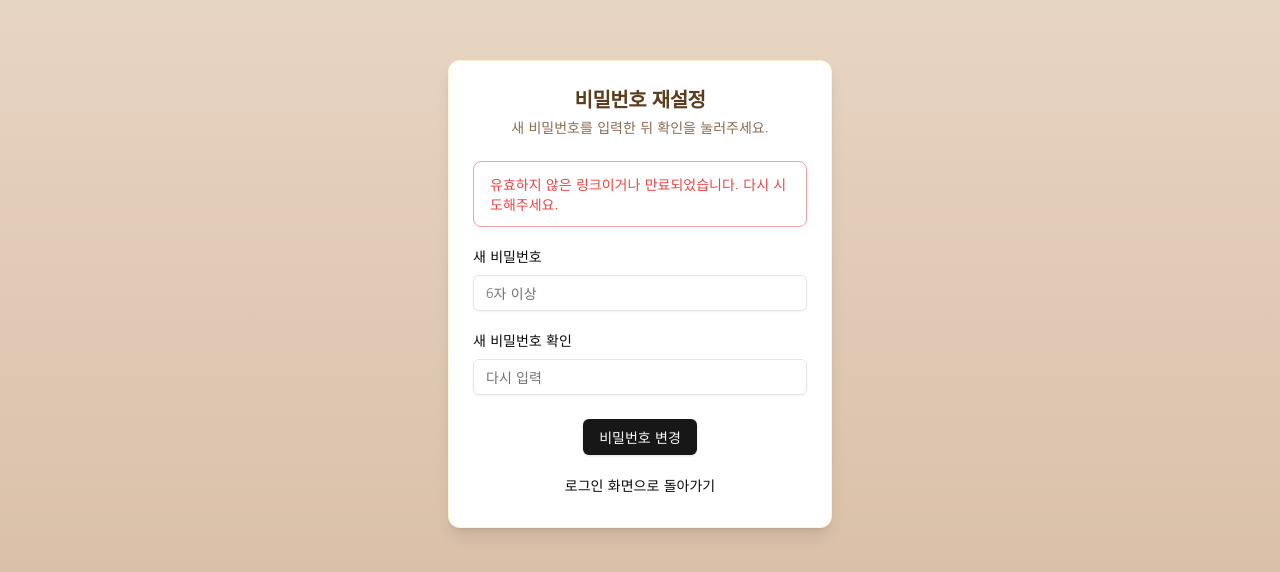
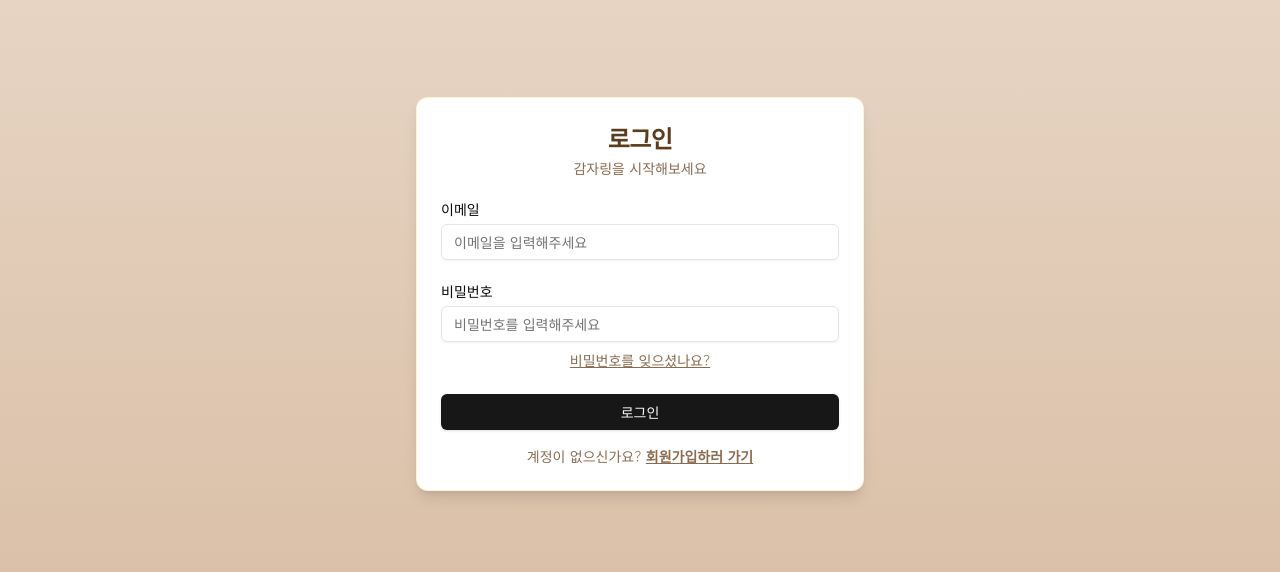
Before and after one commit to rockcha/GamjaRing, a React (Vite) app: page /login in a window 1280 px wide. Shown: the part 106-678 px from the top of the page. Built offline with nearby package versions, Linux system fonts and the light colour scheme; no server answers.

Commit message:
로그인페이지 버그 개선

```diff
--- a/src/components/widgets/PotatoPokeButton.tsx
+++ b/src/components/widgets/PotatoPokeButton.tsx
@@ -106,7 +106,6 @@ export default function PotatoPokeButton({
     >
       <div className="text-center w-full border-b py-1 pb-3">
         <h3 className="text-lg font-bold text-[#3d2b1f]">{`${partnerNickname} 👉콕 찌르기`}</h3>
-        <p className="text-sm text-[#6b533b]">{subtitle}</p>
       </div>
 
       <motion.button
--- a/src/pages/LoginPage.tsx
+++ b/src/pages/LoginPage.tsx
@@ -1,17 +1,20 @@
-// src/pages/ResetPasswordPage.tsx
+// src/pages/LoginPage.tsx
 "use client";
 
-import { useEffect, useState } from "react";
-import { useNavigate, useLocation } from "react-router-dom";
+import { useState } from "react";
+import { Link, useNavigate } from "react-router-dom";
+import { useUser } from "@/contexts/UserContext";
+import { runDataIntegrityCheck } from "@/utils/DataIntegrityCheck";
 import supabase from "@/lib/supabase";
 
+// shadcn/ui
 import {
   Card,
   CardHeader,
+  CardContent,
+  CardFooter,
   CardTitle,
   CardDescription,
-  CardContent,
-  CardFooter,
 } from "@/components/ui/card";
 import { Input } from "@/components/ui/input";
 import { Label } from "@/components/ui/label";
@@ -19,151 +22,181 @@ import { Button } from "@/components/ui/button";
 import { Alert, AlertDescription } from "@/components/ui/alert";
 import { Loader2 } from "lucide-react";
 
-export default function ResetPasswordPage() {
+const errorMessageMap: Record<string, string> = {
+  "Invalid login credentials": "이메일 또는 비밀번호가 잘못되었습니다.",
+  "User already registered": "이미 가입된 이메일입니다.",
+  "Email not confirmed": "이메일 인증이 완료되지 않았습니다.",
+  "Signup requires a valid email": "유효한 이메일을 입력해주세요.",
+  "Password should be at least 6 characters":
+    "비밀번호는 최소 6자 이상이어야 합니다.",
+};
+
+export default function LoginPage() {
+  const [email, setEmail] = useState("");
+  const [password, setPassword] = useState("");
+  const [errorMsg, setErrorMsg] = useState("");
+  const [infoMsg, setInfoMsg] = useState("");
+  const [checking, setChecking] = useState(false);
+
   const navigate = useNavigate();
-  const location = useLocation();
+  const { login, user, loading, fetchUser } = useUser();
 
-  const [pwd1, setPwd1] = useState("");
-  const [pwd2, setPwd2] = useState("");
-  const [busy, setBusy] = useState(true); // 초기 링크 확인/세션 교환
-  const [saving, setSaving] = useState(false); // 비번 업데이트
-  const [error, setError] = useState<string | null>(null);
-  const [msg, setMsg] = useState<string | null>(null);
+  const translateError = (msg: string): string =>
+    errorMessageMap[msg] || "문제가 발생했습니다. 다시 시도해주세요.";
 
-  useEffect(() => {
-    (async () => {
-      try {
-        // 1) PKCE(code) 링크 처리
-        const url = new URL(window.location.href);
-        const code = url.searchParams.get("code");
-        if (code) {
-          const { error } = await supabase.auth.exchangeCodeForSession(
-            window.location.href
-          );
-          if (error) throw error;
-          // 주소창 정리(토큰 파라미터 제거)
-          window.history.replaceState({}, document.title, "/auth/reset");
+  const handleLogin = async () => {
+    setErrorMsg("");
+    setInfoMsg("");
+
+    const { error } = await login(email, password);
+    if (error) {
+      setErrorMsg(translateError(error.message));
+      return;
     }
 
-        // 2) 세션 확인 (hash 방식 포함)
-        const { data } = await supabase.auth.getSession();
-        if (!data.session) {
-          setError(
-            "유효하지 않은 링크이거나 만료되었습니다. 다시 시도해주세요."
+    setChecking(true);
+    // (선택) 데이터 정합성 체크
+    // try {
+    //   const fetchedUser = await fetchUser();
+    //   const userId = (fetchedUser as { id?: string } | null | undefined)?.id ?? user?.id;
+    //   if (userId) await runDataIntegrityCheck(userId);
+    // } finally {
+    //   setChecking(false);
+    // }
+    navigate("/main");
+  };
+
+  const handleSendReset = async (
+    e?: React.MouseEvent<HTMLButtonElement | HTMLAnchorElement>
+  ) => {
+    e?.preventDefault();
+
+    setErrorMsg("");
+    setInfoMsg("");
+
+    const suggested = email.trim();
+    const input = window.prompt(
+      "재설정 링크를 받을 이메일 주소를 입력하세요:",
+      suggested
     );
+    if (input === null) return;
+
+    const addr = input.trim();
+    if (!addr) {
+      setErrorMsg("이메일을 입력해주세요.");
+      return;
     }
-      } catch (e) {
-        setError(
-          e instanceof Error ? e.message : "링크 처리 중 문제가 발생했습니다."
-        );
-      } finally {
-        setBusy(false);
-      }
-    })();
-    // location.key를 deps에 두면 동일 경로 재방문 시에도 1회 더 체크 가능
-  }, [location.key]);
 
-  const onUpdate = async () => {
-    setError(null);
-    setMsg(null);
+    const origin = window.location.origin;
+    const redirectTo = `${origin}/auth/reset`;
 
-    if (pwd1.length < 6)
-      return setError("비밀번호는 최소 6자 이상이어야 합니다.");
-    if (pwd1 !== pwd2) return setError("비밀번호가 일치하지 않습니다.");
-
-    setSaving(true);
     try {
-      const { error } = await supabase.auth.updateUser({ password: pwd1 });
+      const { error } = await supabase.auth.resetPasswordForEmail(addr, {
+        redirectTo,
+      });
       if (error) throw error;
 
-      setMsg("비밀번호가 변경되었습니다. 다시 로그인해주세요!");
-      await supabase.auth.signOut();
-      navigate("/login", { replace: true });
+      if (!email) setEmail(addr);
+      setInfoMsg(
+        "재설정 링크를 메일로 보냈어요. 메일함(스팸함 포함)을 확인해주세요!"
+      );
     } catch (e) {
-      setError(
-        e instanceof Error ? e.message : "비밀번호 변경에 실패했습니다."
-      );
-    } finally {
-      setSaving(false);
+      const msg =
+        e instanceof Error ? e.message : "재설정 메일 전송에 실패했습니다.";
+      setErrorMsg(translateError(msg));
     }
   };
 
-  if (busy) {
   return (
-      <div className="min-h-dvh flex items-center justify-center px-4">
-        <Loader2 className="h-6 w-6 animate-spin" />
-      </div>
-    );
-  }
-
-  return (
-    <div className="min-h-dvh flex items-center justify-center bg-gradient-to-b from-[#e9d8c8] to-[#d8bca3] px-4 py-8">
-      <Card className="w-full max-w-sm shadow-lg border border-amber-200/40">
+    <div className="min-h-dvh flex items-center justify-center bg-gradient-to-b from-[#e9d8c8] to-[#d8bca3] px-4 py-8 sm:py-12">
+      <Card className="w-full max-w-md shadow-lg border border-amber-200/40">
         <CardHeader className="space-y-1 text-center">
-          <CardTitle className="text-xl font-bold text-[#5b3d1d]">
-            비밀번호 재설정
+          <CardTitle className="text-2xl font-bold text-[#5b3d1d]">
+            로그인
           </CardTitle>
           <CardDescription className="text-[#8a6b50]">
-            새 비밀번호를 입력한 뒤 확인을 눌러주세요.
+            감자링을 시작해보세요
           </CardDescription>
         </CardHeader>
 
-        <CardContent className="space-y-4">
-          {error && (
-            <Alert variant="destructive">
-              <AlertDescription>{error}</AlertDescription>
-            </Alert>
-          )}
-          {msg && (
-            <Alert>
-              <AlertDescription>{msg}</AlertDescription>
-            </Alert>
-          )}
-
-          <div className="space-y-2">
-            <Label htmlFor="pwd1">새 비밀번호</Label>
+        <form
+          onSubmit={(e) => {
+            e.preventDefault();
+            handleLogin();
+          }}
+        >
+          <CardContent className="flex flex-col gap-6">
+            {/* 이메일 */}
+            <div className="grid gap-2">
+              <Label htmlFor="email">이메일</Label>
               <Input
-              id="pwd1"
-              type="password"
-              placeholder="6자 이상"
-              value={pwd1}
-              onChange={(e) => setPwd1(e.target.value)}
-              disabled={saving}
+                id="email"
+                type="email"
+                inputMode="email"
+                autoComplete="email"
+                placeholder="이메일을 입력해주세요"
+                value={email}
+                onChange={(e) => setEmail(e.target.value)}
+                disabled={loading || checking}
               />
             </div>
 
-          <div className="space-y-2">
-            <Label htmlFor="pwd2">새 비밀번호 확인</Label>
+            {/* 비밀번호 */}
+            <div className="grid gap-2">
+              <Label htmlFor="password">비밀번호</Label>
               <Input
-              id="pwd2"
+                id="password"
                 type="password"
-              placeholder="다시 입력"
-              value={pwd2}
-              onChange={(e) => setPwd2(e.target.value)}
-              disabled={saving}
+                autoComplete="current-password"
+                placeholder="비밀번호를 입력해주세요"
+                value={password}
+                onChange={(e) => setPassword(e.target.value)}
+                disabled={loading || checking}
               />
+              <button
+                type="button"
+                onClick={handleSendReset}
+                className="text-sm underline text-[#8a6b50] hover:text-[#6b4e2d] self-end"
+              >
+                비밀번호를 잊으셨나요?
+              </button>
             </div>
+
+            {/* 알림 */}
+            {(errorMsg || infoMsg) && (
+              <Alert variant={errorMsg ? "destructive" : "default"}>
+                <AlertDescription>{errorMsg || infoMsg}</AlertDescription>
+              </Alert>
+            )}
           </CardContent>
 
-        <CardFooter className="flex flex-col gap-3">
-          <Button onClick={onUpdate} disabled={saving}>
-            {saving ? (
+          <CardFooter className="flex flex-col gap-4">
+            <Button
+              type="submit"
+              className="w-full"
+              disabled={loading || checking}
+            >
+              {loading || checking ? (
                 <>
                   <Loader2 className="mr-2 h-4 w-4 animate-spin" />
-                변경 중…
+                  로그인 중...
                 </>
               ) : (
-              "비밀번호 변경"
+                "로그인"
               )}
             </Button>
-          <Button
-            variant="ghost"
-            onClick={() => navigate("/login")}
-            disabled={saving}
+
+            <div className="text-sm text-center text-[#8a6b50]">
+              계정이 없으신가요?{" "}
+              <Link
+                to="/signup"
+                className="underline font-semibold hover:text-[#6b4e2d]"
               >
-            로그인 화면으로 돌아가기
-          </Button>
+                회원가입하러 가기
+              </Link>
+            </div>
           </CardFooter>
+        </form>
       </Card>
     </div>
   );
--- a/src/pages/MainPage.tsx
+++ b/src/pages/MainPage.tsx
@@ -28,14 +28,14 @@ export default function MainPage() {
       */}
       <div
         className="
-    grid gap-4 items-start
+    grid gap-2 items-start
     grid-cols-1
     md:[grid-template-columns:minmax(220px,.9fr)_minmax(0,0.9fr)]
     lg:[grid-template-columns:minmax(240px,.8fr)_minmax(0,1.4fr)_minmax(0,1fr)]
   "
       >
         {/* 왼쪽: 포크 버튼 + 감자 진행 카드 (상대적으로 좁은 컬럼) */}
-        <div className="flex flex-col gap-4 min-w-0">
+        <div className="flex flex-col gap-2 min-w-0">
           {isCoupled ? (
             <PotatoPokeButton />
           ) : (
@@ -45,7 +45,7 @@ export default function MainPage() {
         </div>
 
         {/* 가운데: 커플 이미지(메인 비중 가장 크게) */}
-        <div>
+        <div className="min-w-0">
           <CoupleImageCard
             className="
               w-full
@@ -57,7 +57,7 @@ export default function MainPage() {
         </div>
 
         {/* 오른쪽: 오늘의 질문 + 일정 미리보기 (xl 이상에서 독립 컬럼) */}
-        <div className="flex flex-col gap-4 min-w-0">
+        <div className="flex flex-col gap-2 min-w-0">
           <CoupleSchedulePreview limit={5} className="w-full h-fit" />
           <TodayQuestionCard className="w-full h-fit" />
         </div>
```
Also changed, not shown: src/pages/CoupleSchedulerPage.tsx (+37 -27 lines), 1 other file (tests, documents, lock files or other folders). Lines whose indentation alone changed are shown as unchanged.
